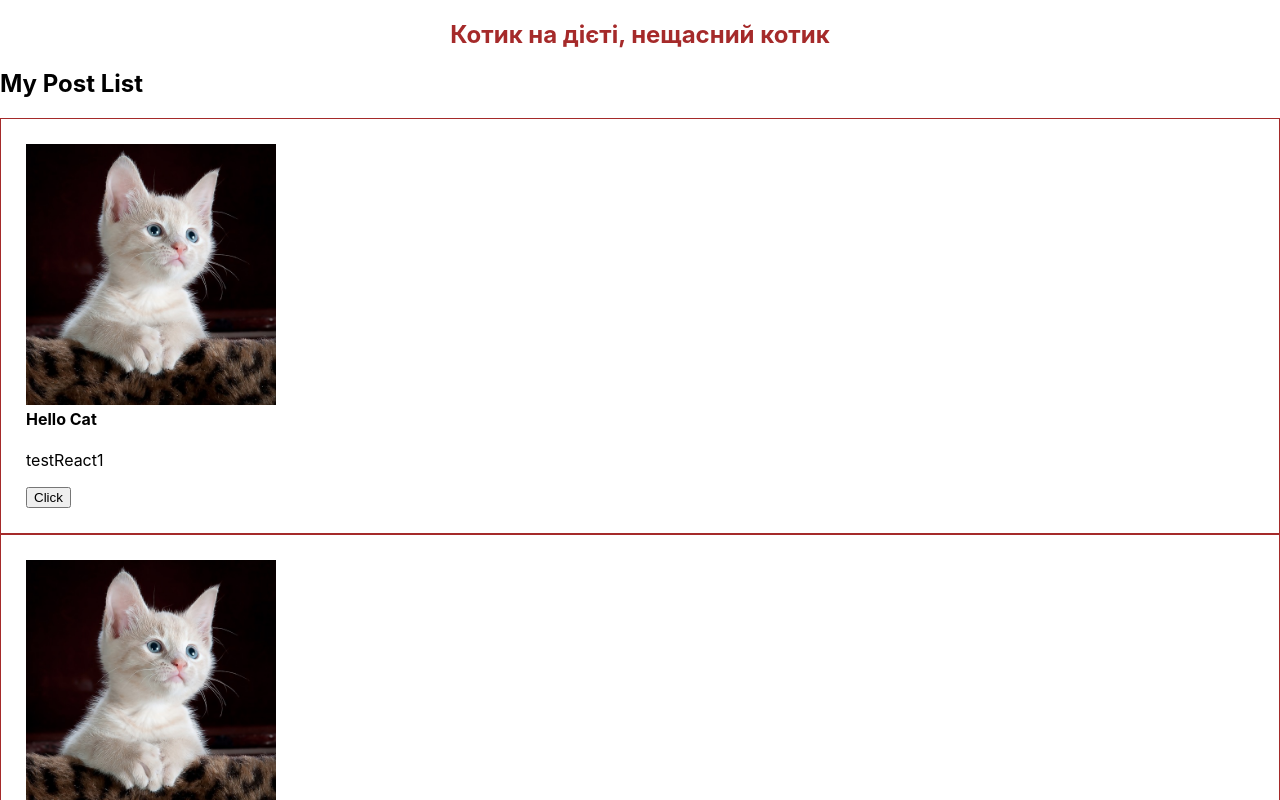
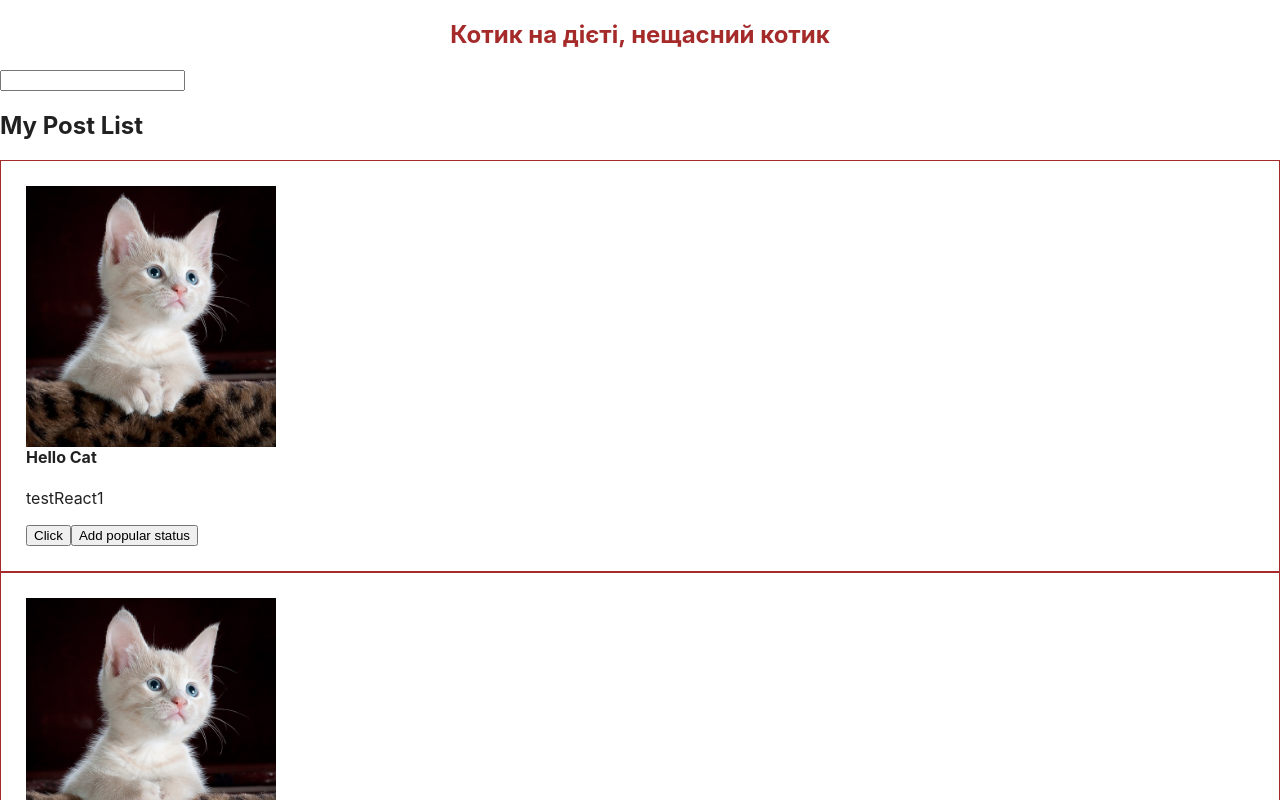
Before and after one commit to Maxim4ik118/bcon59-pr, a React (Create React App) app: page / in a window 1280 px wide. Shown: the top 800 px of the page. Built offline with nearby package versions, Linux system fonts and the light colour scheme.

Commit message:
addpromocode

```diff
--- /dev/null
+++ b/src/Styles.module.css
@@ -0,0 +1,210 @@
+html {
+  box-sizing: border-box;
+  width: 100vw;
+  overflow-x: hidden;
+}
+
+*,
+*::before,
+*::after {
+  box-sizing: inherit;
+}
+
+body {
+  margin: 0;
+  font-family: -apple-system, BlinkMacSystemFont, 'Segoe UI', Roboto,
+    Oxygen-Sans, Ubuntu, Cantarell, 'Helvetica Neue', sans-serif;
+  color: #212121;
+  background-color: #fff;
+  -webkit-font-smoothing: antialiased;
+  -moz-osx-font-smoothing: grayscale;
+}
+
+img {
+  display: block;
+  max-width: 100%;
+  height: auto;
+}
+
+/*
+ * Стили компонента App
+ */
+.App {
+  display: grid;
+  grid-template-columns: 1fr;
+  grid-gap: 16px;
+  padding-bottom: 24px;
+}
+
+/*
+ * Стили компонента Searchbar
+ */
+.Searchbar {
+  top: 0;
+  left: 0;
+  position: sticky;
+  z-index: 1100;
+  display: flex;
+  justify-content: center;
+  align-items: center;
+  min-height: 64px;
+  padding-right: 24px;
+  padding-left: 24px;
+  padding-top: 12px;
+  padding-bottom: 12px;
+  color: #fff;
+  background-color: #3f51b5;
+  box-shadow: 0px 2px 4px -1px rgba(0, 0, 0, 0.2),
+    0px 4px 5px 0px rgba(0, 0, 0, 0.14), 0px 1px 10px 0px rgba(0, 0, 0, 0.12);
+}
+
+/*
+ * Стили компонента SearchForm
+ */
+.SearchForm {
+  display: flex;
+  align-items: center;
+  width: 100%;
+  max-width: 600px;
+  background-color: #fff;
+  border-radius: 3px;
+  overflow: hidden;
+}
+
+.SearchFormButton {
+  display: inline-block;
+  width: 48px;
+  height: 48px;
+  border: 0;
+  background-size: 40%;
+  background-repeat: no-repeat;
+  background-position: center;
+  opacity: 0.6;
+  cursor: pointer;
+  outline: none;
+}
+
+.SearchFormButton:hover {
+  opacity: 1;
+}
+
+.SearchForminput {
+  display: inline-block;
+  width: 100%;
+  font: inherit;
+  font-size: 20px;
+  border: none;
+  outline: none;
+  padding-left: 4px;
+  padding-right: 4px;
+}
+
+.SearchForminput::placeholder {
+  font: inherit;
+  font-size: 18px;
+}
+
+/*
+ * Стили компонента ImageGallery
+ */
+.ImageGallery {
+  display: grid;
+  max-width: calc(100vw - 48px);
+  grid-template-columns: repeat(auto-fill, minmax(320px, 1fr));
+  grid-gap: 16px;
+  margin-top: 0;
+  margin-bottom: 0;
+  padding: 0;
+  list-style: none;
+  margin-left: auto;
+  margin-right: auto;
+}
+
+/*
+ * Стили компонента ImageGalleryItem
+ */
+.ImageGalleryItem {
+  border-radius: 2px;
+  box-shadow: 0px 1px 3px 0px rgba(0, 0, 0, 0.2),
+    0px 1px 1px 0px rgba(0, 0, 0, 0.14), 0px 2px 1px -1px rgba(0, 0, 0, 0.12);
+}
+
+.ImageGalleryItemimage {
+  width: 100%;
+  height: 260px;
+  object-fit: cover;
+  transition: transform 250ms cubic-bezier(0.4, 0, 0.2, 1);
+}
+
+.ImageGalleryItemimage:hover {
+  transform: scale(1.03);
+  cursor: zoom-in;
+}
+
+/*
+ * Стили компонента Modal
+ */
+
+.Overlay {
+  position: fixed;
+  top: 0;
+  left: 0;
+  width: 100vw;
+  height: 100vh;
+  display: flex;
+  justify-content: center;
+  align-items: center;
+  background-color: rgba(0, 0, 0, 0.8);
+  z-index: 1200;
+}
+
+.Modal {
+  max-width: calc(100vw - 48px);
+  max-height: calc(100vh - 24px);
+}
+
+.modalImage {
+  width: 800px;
+  height: 600px;
+}
+
+.Button {
+  padding: 8px 16px;
+  border-radius: 2px;
+  background-color: #3f51b5;
+  transition: all 250ms cubic-bezier(0.4, 0, 0.2, 1);
+  text-align: center;
+  display: inline-block;
+  margin-left: 600px;
+  margin-top: 30px;
+  color: #fff;
+  border: 0;
+  text-decoration: none;
+  cursor: pointer;
+  font-family: inherit;
+  font-size: 18px;
+  line-height: 24px;
+  font-style: normal;
+  font-weight: 500;
+  min-width: 180px;
+  box-shadow: 0px 3px 1px -2px rgba(0, 0, 0, 0.2),
+    0px 2px 2px 0px rgba(0, 0, 0, 0.14), 0px 1px 5px 0px rgba(0, 0, 0, 0.12);
+}
+
+.Button:hover,
+.Button:focus {
+  background-color: #303f9f;
+}
+
+.spinnerStyle {
+  display: flex;
+  justify-content: center;
+  align-items: center;
+  height: 100vh;
+  position: fixed;
+  top: 0;
+  left: 0;
+  right: 0;
+  bottom: 0;
+  background-color: rgba(255, 255, 255, 0.8);
+}
--- a/src/components/App.jsx
+++ b/src/components/App.jsx
@@ -1,10 +1,27 @@
 import PostList from './PostList';
 import imgCat from '../assets/images/cat-1.jpg';
-import { Component } from 'react';
+import { useState } from 'react';
+import { checkPopularityPosts } from 'utils/helpers';
+import { Modal } from './Modal';
 
-const posts = [
-  { id: 1, srcImage: imgCat, title: 'Hello Cat', content: 'testReact1' },
-  { id: 2, srcImage: imgCat, title: 'Hello Dog', content: 'testReact2' },
+import React from 'react';
+
+export const App = () => {
+  const [posts, setPosts] = useState([
+    {
+      id: 1,
+      srcImage: imgCat,
+      title: 'Hello Cat',
+      content: 'testReact1',
+      isPopular: false,
+    },
+    {
+      id: 2,
+      srcImage: imgCat,
+      title: 'Hello Dog',
+      content: 'testReact2',
+      isPopular: false,
+    },
     {
       id: 3,
       srcImage: imgCat,
@@ -12,47 +29,50 @@ const posts = [
       content: 'testReact3',
       isPopular: true,
     },
-];
-// export const App = () => {
-//   return (
-//     <>
-//       <h2 className="header-title">Котик на дієті, нещасний котик</h2>
-//       <PostList title="My Post List" list={posts} />
-//     </>
-//   );
-// };
+  ]);
+  const [filterTerm, setFilterTerm] = useState('');
+  const [modalOpen, setModal] = useState(true);
 
-export class App extends Component {
-  state = {
-    posts: [
-      { id: 1, srcImage: imgCat, title: 'Hello Cat', content: 'testReact1' },
-      { id: 2, srcImage: imgCat, title: 'Hello Dog', content: 'testReact2' },
-      {
-        id: 3,
-        srcImage: imgCat,
-        title: 'Hello Fish',
-        content: 'testReact3',
-        isPopular: true,
-      },
-    ],
+  const onDeletePost = postId => {
+    setPosts(posts.filter(post => post.id !== postId));
   };
 
-  onDeletePost = postId => {
-    this.setState({
-      posts: this.state.posts.filter(post => post.id !== postId),
-    });
+  const onInputChange = event => {
+    setFilterTerm(event.target.value);
   };
 
-  render() {
+  const filteredPosts = posts.filter(post => {
+    const regex = new RegExp(filterTerm.toLocaleLowerCase());
+    return regex.test(post.title.toLocaleLowerCase());
+  });
+
+  const onChangeStatus = postId => {
+    setPosts(
+      posts.map(post => {
+        if (postId === post.id) {
+          return { ...post, isPopular: !post.isPopular };
+        }
+        return post;
+      })
+    );
+  };
+
+  const onCloseModal = () => {
+    setModal(false);
+  };
+
+  const showPromocode = checkPopularityPosts(posts) && modalOpen;
   return (
     <>
       <h2 className="header-title">Котик на дієті, нещасний котик</h2>
+      <input value={filterTerm} type="text" onChange={onInputChange} />
+      {showPromocode && <Modal onCloseModal={onCloseModal} />}
       <PostList
         title="My Post List"
-          list={this.state.posts}
-          onDeletePost={this.onDeletePost}
+        list={filteredPosts}
+        onDeletePost={onDeletePost}
+        onChangeStatus={onChangeStatus}
       />
     </>
   );
-  }
-}
+};
--- /dev/null
+++ b/src/components/Modal.jsx
@@ -0,0 +1,21 @@
+import React, { Component } from 'react';
+import css from 'Styles.module.css';
+
+export class Modal extends Component {
+  render() {
+    return (
+      <div className={css.Overlay}>
+        <div className={css.Modal}>
+          <img
+            className={css.modalImage}
+            src="https://images.squarespace-cdn.com/content/v1/5e72c8bfe21ad940ba788673/1600779351670-XYVN5BH2PS77G7LFB0CL/agoda-promo-code-thumbnail.jpg"
+            alt=""
+          />
+        </div>
+        <button onClick={this.props.onCloseModal} type="button">
+          ТЕБЕ БАН
+        </button>
+      </div>
+    );
+  }
+}
--- a/src/components/PostList.jsx
+++ b/src/components/PostList.jsx
@@ -1,7 +1,6 @@
-import imgCat from '../assets/images/cat-1.jpg';
 import { PostListItem } from './PostListItem';
 
-const Postlist = ({ title, list, onDeletePost }) => {
+const Postlist = ({ title, list, onDeletePost, onChangeStatus }) => {
   return (
     <div>
       <h2 className="post-list-title">{title}</h2>
@@ -16,20 +15,10 @@ const Postlist = ({ title, list, onDeletePost }) => {
               isPopular={post.isPopular}
               onDeletePost={onDeletePost}
               id={post.id}
+              onChangeStatus={onChangeStatus}
             />
           );
         })}
-        {/* <PostListItem
-          srcImage={imgCat}
-          title={'Image of Cat'}
-          content={'Hello Cat'}
-        />
-        <PostListItem
-          isPopular={true}
-          srcImage={imgCat}
-          title={'Image of Cat Two'}
-          content={'Hello Cat Two'}
-        /> */}
       </ul>
     </div>
   );
--- a/src/components/PostListItem.jsx
+++ b/src/components/PostListItem.jsx
@@ -5,6 +5,7 @@ export function PostListItem({
   isPopular = false,
   onDeletePost,
   id,
+  onChangeStatus,
 }) {
   return (
     <li className="post-list-item">
@@ -17,6 +18,9 @@ export function PostListItem({
       <button onClick={() => onDeletePost(id)} type="button">
         Click
       </button>
+      <button onClick={() => onChangeStatus(id)} type="button">
+        Add popular status
+      </button>
     </li>
   );
 }
--- /dev/null
+++ b/src/utils/helpers.js
@@ -0,0 +1,9 @@
+export const checkPopularityPosts = postsToCount => {
+  const popularPostsCount = postsToCount.reduce((acc, post) => {
+    if (post.isPopular) {
+      return acc + 1;
+    }
+    return acc;
+  }, 0);
+  return popularPostsCount >= 2 ? true : false;
+};
```
Lines whose indentation alone changed are shown as unchanged.
